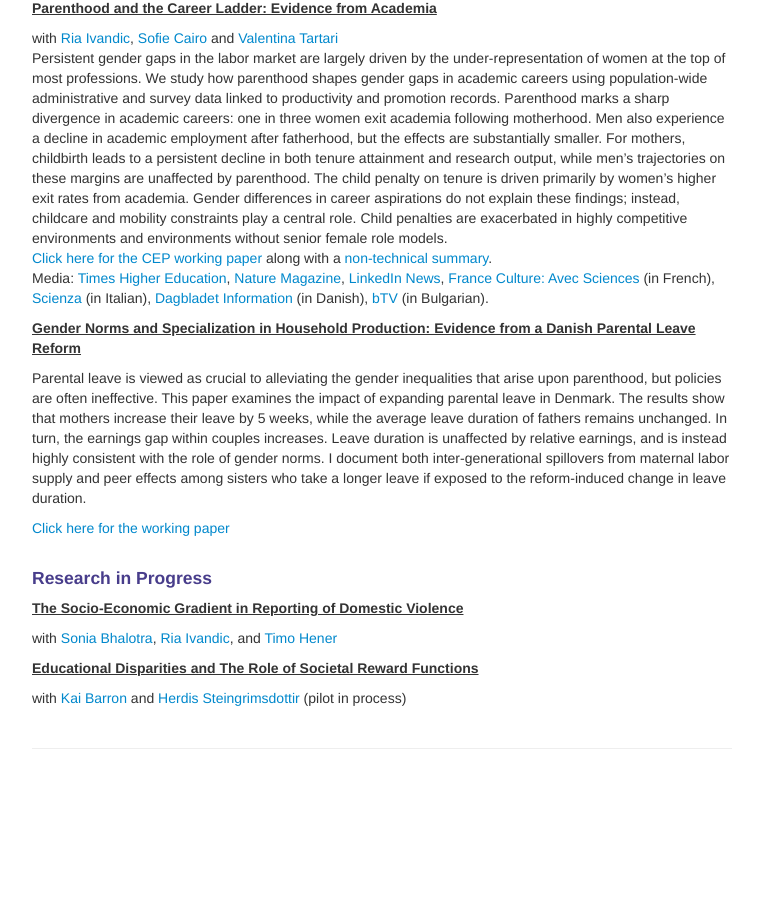
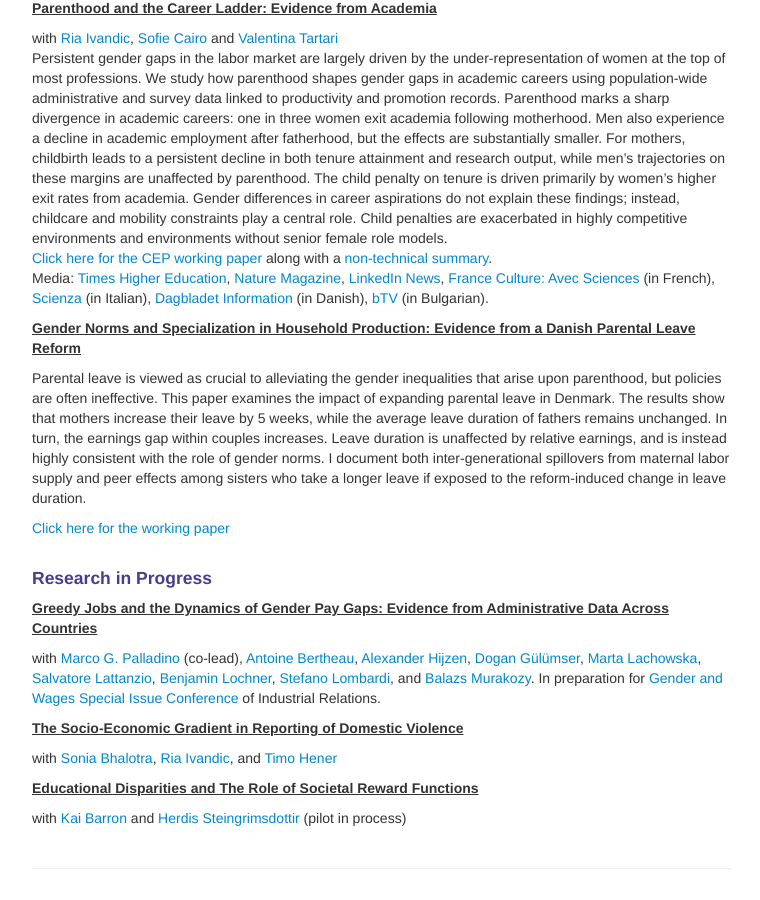
Before and after one commit to annesophielassen/annesophielassen.github.io, a Jekyll site: the page built from pages/research.md, in a window 1280 px wide and 900 px high, scrolled down 1174 px. Shown: the whole window, without its empty margins (258-1018 px from the left). Built offline with Jekyll 4.4.1, drawn with Linux system fonts in a browser that asks for light colours; before the commit the page ends 1954 px from its top, so only the background shows below that.

Commit message:
Update research.md

```diff
--- a/pages/research.md
+++ b/pages/research.md
@@ -51,6 +51,9 @@ I document both inter-generational spillovers from maternal labor supply and pee
 <br>
 #### Research in Progress
 
+##### <u>Greedy Jobs and the Dynamics of Gender Pay Gaps: Evidence from Administrative Data Across Countries</u>
+with <a href="https://marcoguidopalladino.com/">Marco G. Palladino</a> (co-lead), <a href="https://www.antoinebertheau.com/research.html"> Antoine Bertheau</a>, <a href="https://www.iza.org/person/1300/alexander-hijzen">Alexander Hijzen</a>,  <a href="https://sites.google.com/view/dogangulumser">Dogan Gülümser</a>, <a href="http://www.martalachowska.com/">Marta Lachowska</a>, <a href="https://sites.google.com/view/salvatore-lattanzio/home">Salvatore Lattanzio</a>, <a href="https://sites.google.com/view/benjaminlochner/">Benjamin Lochner</a>, <a href="https://stefano-lombardi.github.io/">Stefano Lombardi</a>, and <a href="https://sites.google.com/view/balazsmurakozy">Balazs Murakozy</a>. In preparation for <a href="https://irle.berkeley.edu/events/gender-and-wages-special-issue-conference/">Gender and Wages Special Issue Conference</a> of Industrial Relations.
+
 ##### <u>The Socio-Economic Gradient in Reporting of Domestic Violence</u>
 with <a href="https://sites.google.com/site/srbhalotra/">Sonia Bhalotra</a>, <a href="https://sites.google.com/site/riaivandic/home"> Ria Ivandic</a>, and <a href="https://sites.google.com/site/henertimo/home"> Timo Hener</a>
 
```
